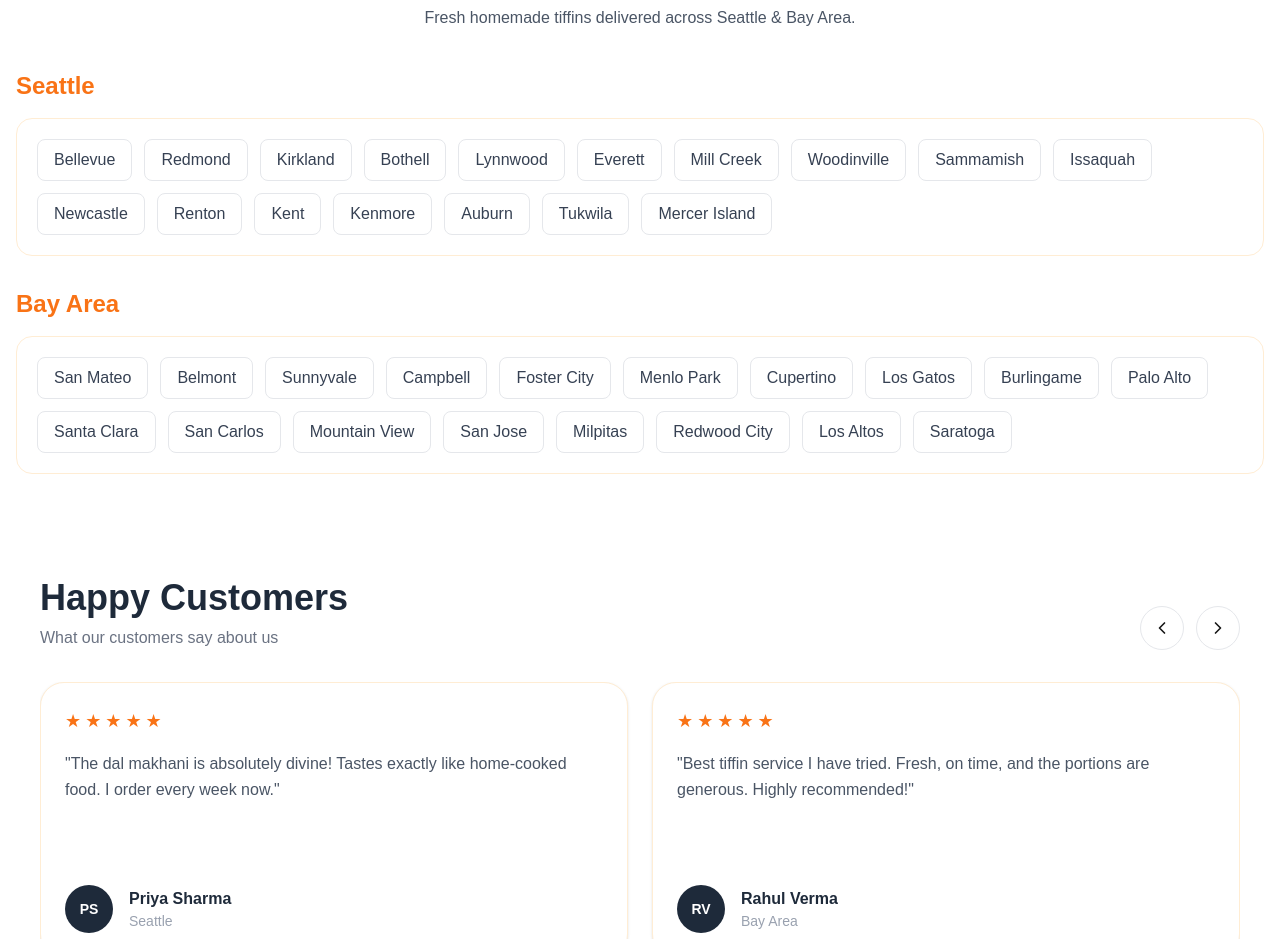
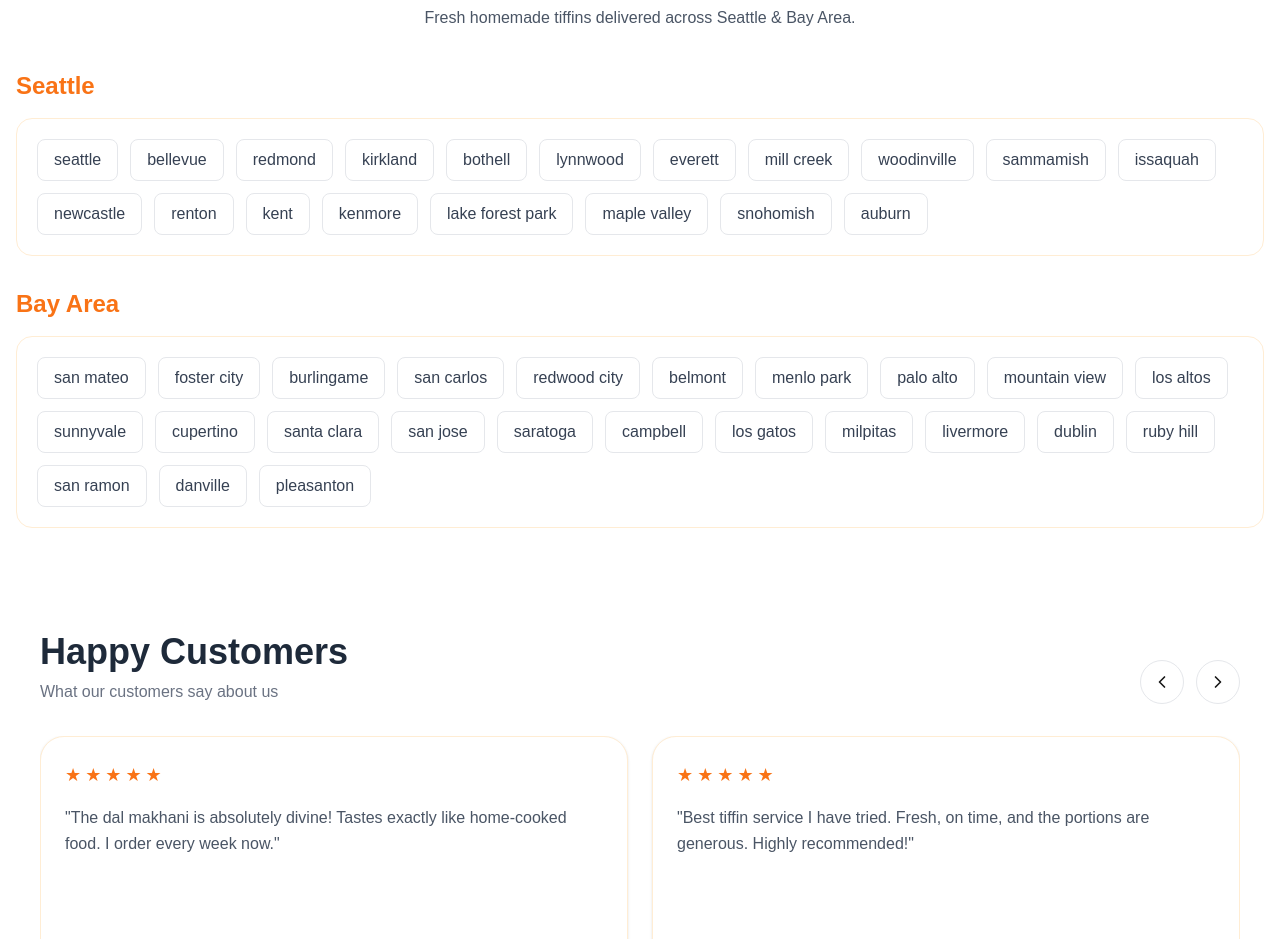
Before and after one commit to HimanshuSharma-95/tiffinvala-user, a Next.js app: page / in a window 1280 px wide. Shown: the part 2280-3219 px from the top of the page. Built offline with nearby package versions, Linux system fonts and the light colour scheme.

Commit message:
Home Page Updates

```diff
--- a/src/app/(main)/menu/combo/[id]/page.tsx
+++ b/src/app/(main)/menu/combo/[id]/page.tsx
@@ -504,7 +504,7 @@ export default function ComboDetailPage() {
                                     {rule.label}
                                 </h3>
 
-                                <p className="text-xs text-gray-400">
+                                {/* <p className="text-xs text-gray-400">
 
                                     {rule.isFixed
                                         ? `Included: ${rule.quantity}`
@@ -512,7 +512,7 @@ export default function ComboDetailPage() {
 
                                     {rule.isOptional && ' (optional)'}
 
-                                </p>
+                                </p> */}
 
                             </div>
 
--- a/src/components/home/DeliveryAreas.tsx
+++ b/src/components/home/DeliveryAreas.tsx
@@ -2,44 +2,52 @@
 
 export default function DeliveryAreas() {
     const seattleAreas = [
-        "Bellevue",
-        "Redmond",
-        "Kirkland",
-        "Bothell",
-        "Lynnwood",
-        "Everett",
-        "Mill Creek",
-        "Woodinville",
-        "Sammamish",
-        "Issaquah",
-        "Newcastle",
-        "Renton",
-        "Kent",
-        "Kenmore",
-        "Auburn",
-        "Tukwila",
-        "Mercer Island",
+        "seattle",
+        "bellevue",
+        "redmond",
+        "kirkland",
+        "bothell",
+        "lynnwood",
+        "everett",
+        "mill creek",
+        "woodinville",
+        "sammamish",
+        "issaquah",
+        "newcastle",
+        "renton",
+        "kent",
+        "kenmore",
+        "lake forest park",
+        "maple valley",
+        "snohomish",
+        "auburn"
     ];
 
     const bayArea = [
-        "San Mateo",
-        "Belmont",
-        "Sunnyvale",
-        "Campbell",
-        "Foster City",
-        "Menlo Park",
-        "Cupertino",
-        "Los Gatos",
-        "Burlingame",
-        "Palo Alto",
-        "Santa Clara",
-        "San Carlos",
-        "Mountain View",
-        "San Jose",
-        "Milpitas",
-        "Redwood City",
-        "Los Altos",
-        "Saratoga"
+        "san mateo",
+        "foster city",
+        "burlingame",
+        "san carlos",
+        "redwood city",
+        "belmont",
+        "menlo park",
+        "palo alto",
+        "mountain view",
+        "los altos",
+        "sunnyvale",
+        "cupertino",
+        "santa clara",
+        "san jose",
+        "saratoga",
+        "campbell",
+        "los gatos",
+        "milpitas",
+        "livermore",
+        "dublin",
+        "ruby hill",
+        "san ramon",
+        "danville",
+        "pleasanton"
     ];
 
     return (
```
